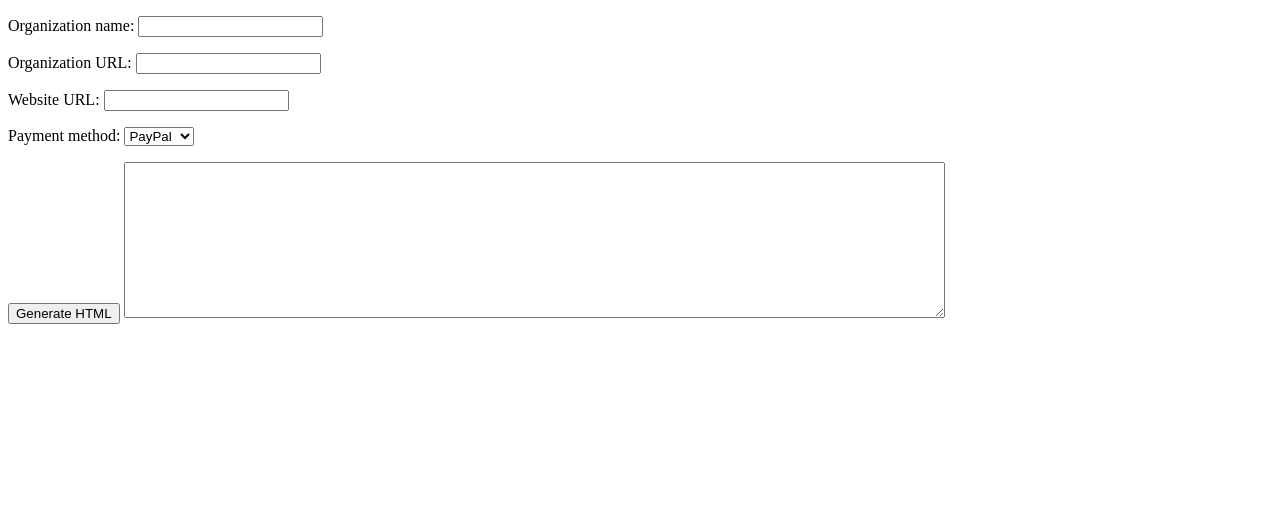
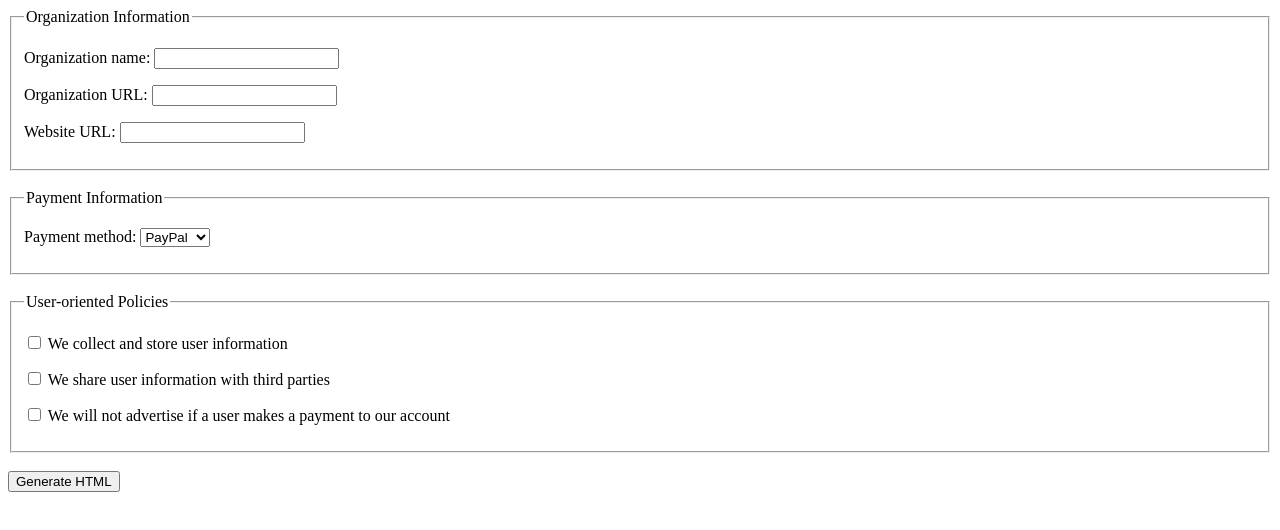
Before and after one commit to oshanis/tipsy, a plain HTML site: page website/builder.html in a window 1280 px wide. Drawn offline with nearby package versions, Linux system fonts and the light colour scheme.

Commit message:
builder works

```diff
--- a/website/builder.html
+++ b/website/builder.html
@@ -13,9 +13,15 @@
 <body>
 
 <form>
+<fieldset>
+    <legend>Organization Information</legend>
 <p>Organization name: <input type="text" id="orgname" /></p>
 <p>Organization URL: <input type="text" id="orgurl" /></p>
 <p>Website URL: <input type="text" id="weburl" /></p>
+</fieldset>
+<br>
+<fieldset>
+    <legend>Payment Information</legend>
     <p>
     Payment method: <select id="paymethod-choice">
       <option value="paypal">PayPal</option>
@@ -32,10 +38,35 @@ Payment method: <select id="paymethod-choice">
     <div class="paymethod" id="paymethod-phone">
     <p>Enter your payment phone number: <input type="text" id="phone-number" /></p>
     </div>
+</fieldset>
+<br>
+<fieldset>
+    <legend>User-oriented Policies</legend>
+
+    <p>
+        <input type="checkbox" name="collect"> We collect and store user
+        information
+    </p>
+    <p>
+        <input type="checkbox" name="third-party"> We share user
+        information with third parties
+    </p>
+    <p>
+        <input type="checkbox" name="advertise"> We will not advertise if a
+        user makes a payment to our account
+    </p>
+</fieldset>
+
+<br>
+
 <button id="generate" type="button">Generate HTML</button>
 
+<div id="copy-area">
+    <p>That's it!  Now copy the HTML below into any page on which you want
+    to allow users to make payments and learn your policies. </p>
     <textarea id="copy-html" cols="100" rows="10">
     </textarea>
+</div>
 </form>
 </body>
 </html>
--- a/website/builder.js
+++ b/website/builder.js
@@ -8,11 +8,6 @@ urlize = function(url) {
     return url.replace(/\/+$/g, "") + "/";
 }
 
-
-if (tipsy !== undefined) {
-    tipsy.run({organization_name : "",
-                organization_url : ""})
-}
 
 generate_html = function() {
     // TODO: do some field verification and error correction
@@ -28,12 +23,13 @@ generate_html = function() {
     };
     var html = new EJS({url: 'template.ejs'}).render(data);
     jQuery('#copy-html').val(html);
-    jQuery('#copy-html').css("display", "block");
+    jQuery('#copy-area').css("display", "block");
+    jQuery('#copy-area').focus();
 };
 
 jQuery(document).ready(function() {
     pick_paymethod();
-    jQuery("#copy-html").css("display", "none");
+    jQuery("#copy-area").css("display", "none");
     jQuery("#paymethod-choice").change(pick_paymethod);
     jQuery("#generate").click(generate_html);
 });
```
Lines whose indentation alone changed are shown as unchanged.
